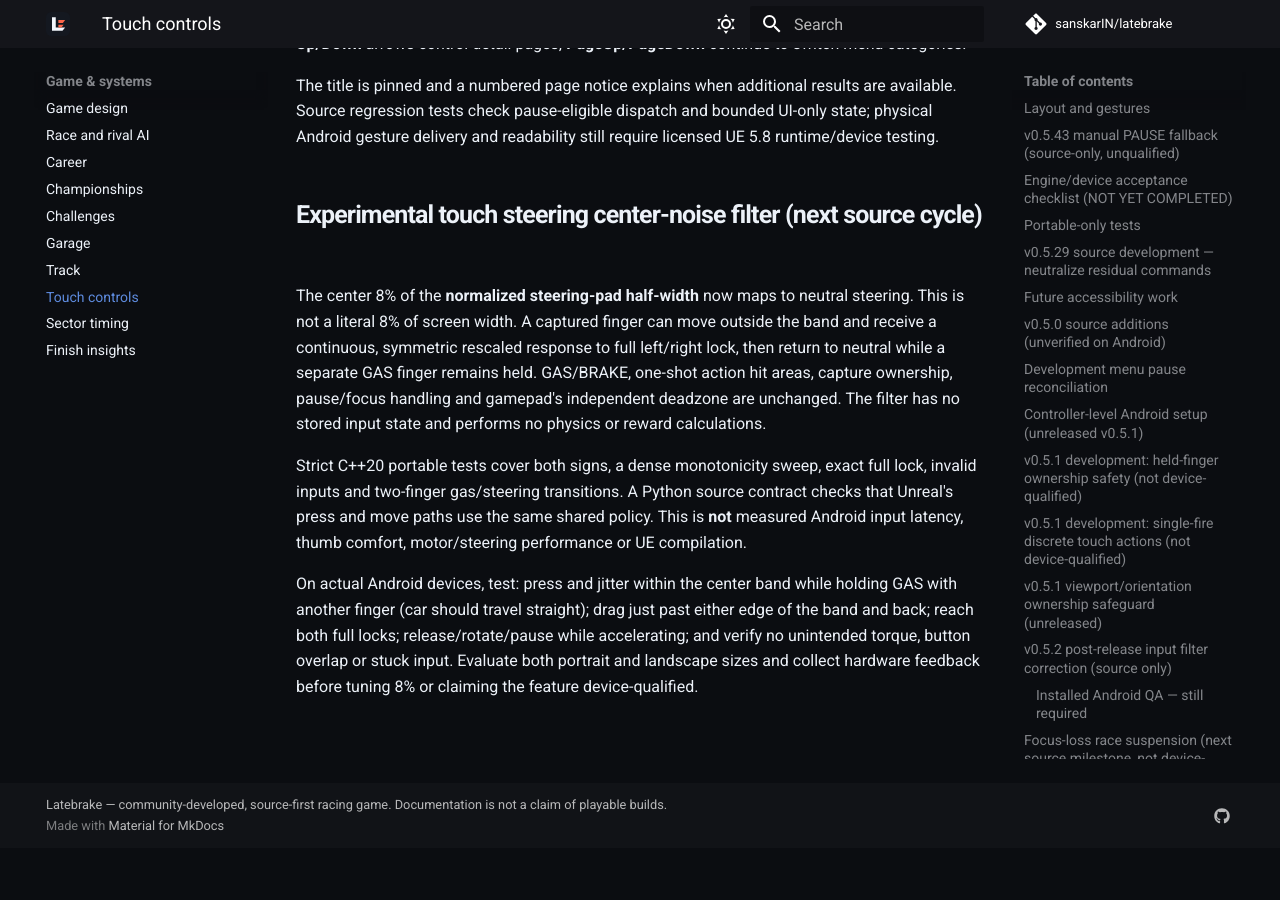
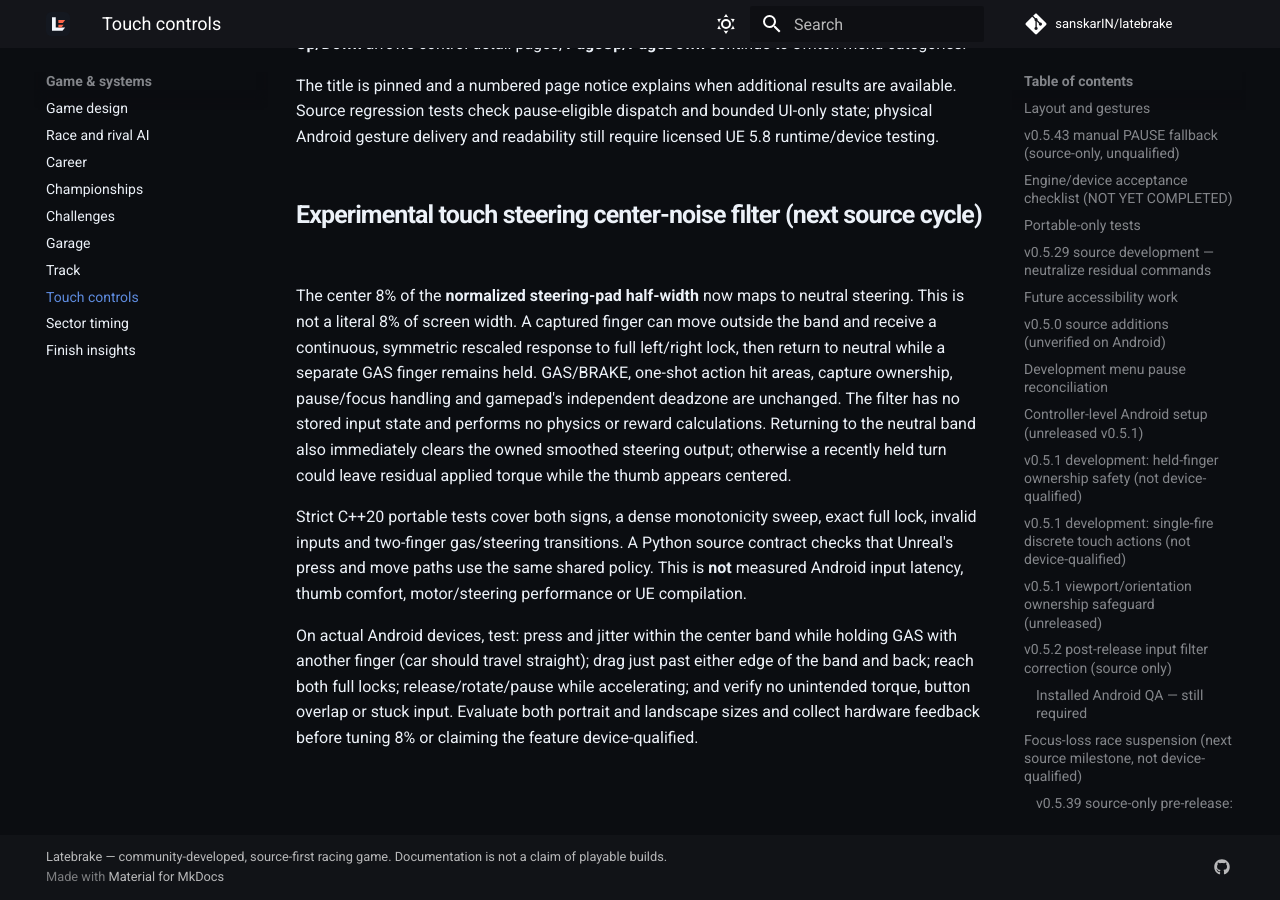
Before and after one commit to sanskarIN/latebrake, an MkDocs documentation site: the page built from docs/TOUCH_CONTROLS.md, in a window 1280 px wide and 900 px high, scrolled down 8986 px. Built offline with MkDocs 1.6.1 and Material for MkDocs 9.7.7, drawn with Linux system fonts in a browser that asks for light colours; comment, search, counter and statistics services are not loaded; before the commit the page ends 9834 px from its top, so only the background shows below that.

Commit message:
docs(android): explain immediate center residual-output cancellation

```diff
--- a/docs/TOUCH_CONTROLS.md
+++ b/docs/TOUCH_CONTROLS.md
@@ -384,7 +384,9 @@ rescaled response to full left/right lock, then return to neutral while
 a separate GAS finger remains held. GAS/BRAKE, one-shot action hit areas,
 capture ownership, pause/focus handling and gamepad's independent deadzone
 are unchanged. The filter has no stored input state and performs no physics
-or reward calculations.
+or reward calculations. Returning to the neutral band also immediately
+clears the owned smoothed steering output; otherwise a recently held turn
+could leave residual applied torque while the thumb appears centered.
 
 Strict C++20 portable tests cover both signs, a dense monotonicity sweep,
 exact full lock, invalid inputs and two-finger gas/steering transitions.
```
